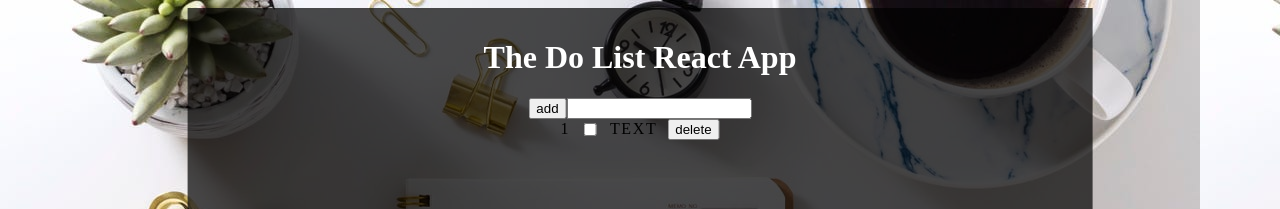
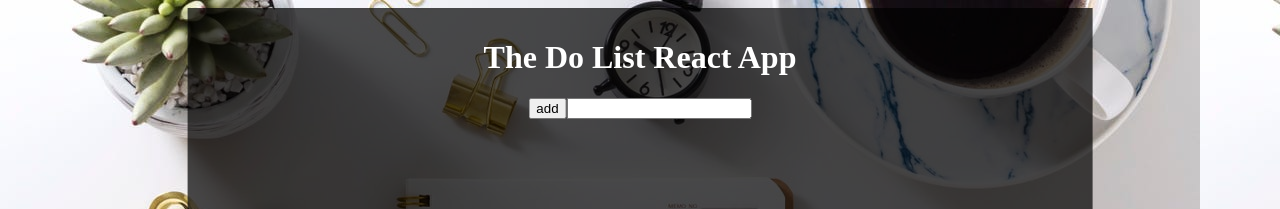
Before and after one commit to josueJURE/react-to-do-list, a React (Create React App) app: page / in a window 1280 px wide. Shown: the top 209 px of the page. Built offline with nearby package versions, Linux system fonts and the light colour scheme.

Commit message:
use map() to dynamically Tasks component

```diff
--- a/src/Input.jsx
+++ b/src/Input.jsx
@@ -18,9 +18,9 @@ function Input(props) {
 
   return (
     <>
-      <div class="addTakSection">
-        <i class="fa" aria-hidden="true"></i>
-        <i id="add" class="fa-solid fa-plus-circle"></i>
+      <div className="addTakSection">
+        {/* <i className="fa" aria-hidden="true"></i>
+        <i id="add" class="fa-solid fa-plus-circle"></i> */}
         <button onClick={submitNote}>add</button>
         <input onChange={HandleChange} id="userInput" type="text" required="" value={input}></input>
       </div>
--- a/src/MainContainer.jsx
+++ b/src/MainContainer.jsx
@@ -6,10 +6,13 @@ import Tasks from "./Tasks"
 
 function MainContainer() {
 
-  // [tasks, setTaks] = useState([]);
+  const [items, setItems] = useState([]);
 
-  function addNote(note) {
-  console.log(note)
+  function addNote(task) {
+    setItems(previous => {
+      return [...previous, task]
+    })
+
   }
 
 
@@ -17,7 +20,16 @@ function MainContainer() {
   return <div className="mainContainer">
   <Header/>
   <Input onAdd={addNote}/>
-  <Tasks />
+  {items.map((item, index) => {
+    return  <Tasks
+     task={item}
+     key={index}
+     number={index + 1}
+
+     />
+
+  })}
+
 
   </div>;
 }
--- a/src/Tasks.jsx
+++ b/src/Tasks.jsx
@@ -1,12 +1,12 @@
 import React from "react";
 import "./Tasks.css";
 
-function Tasks() {
+function Tasks(props) {
   return (
     <div className="row">
-      <div>1</div>
+      <div>{props.number}</div>
       <input type="checkbox"></input>
-      <div>Text</div>
+      <div>{props.task}</div>
       <button>delete</button>
     </div>
   );
```
